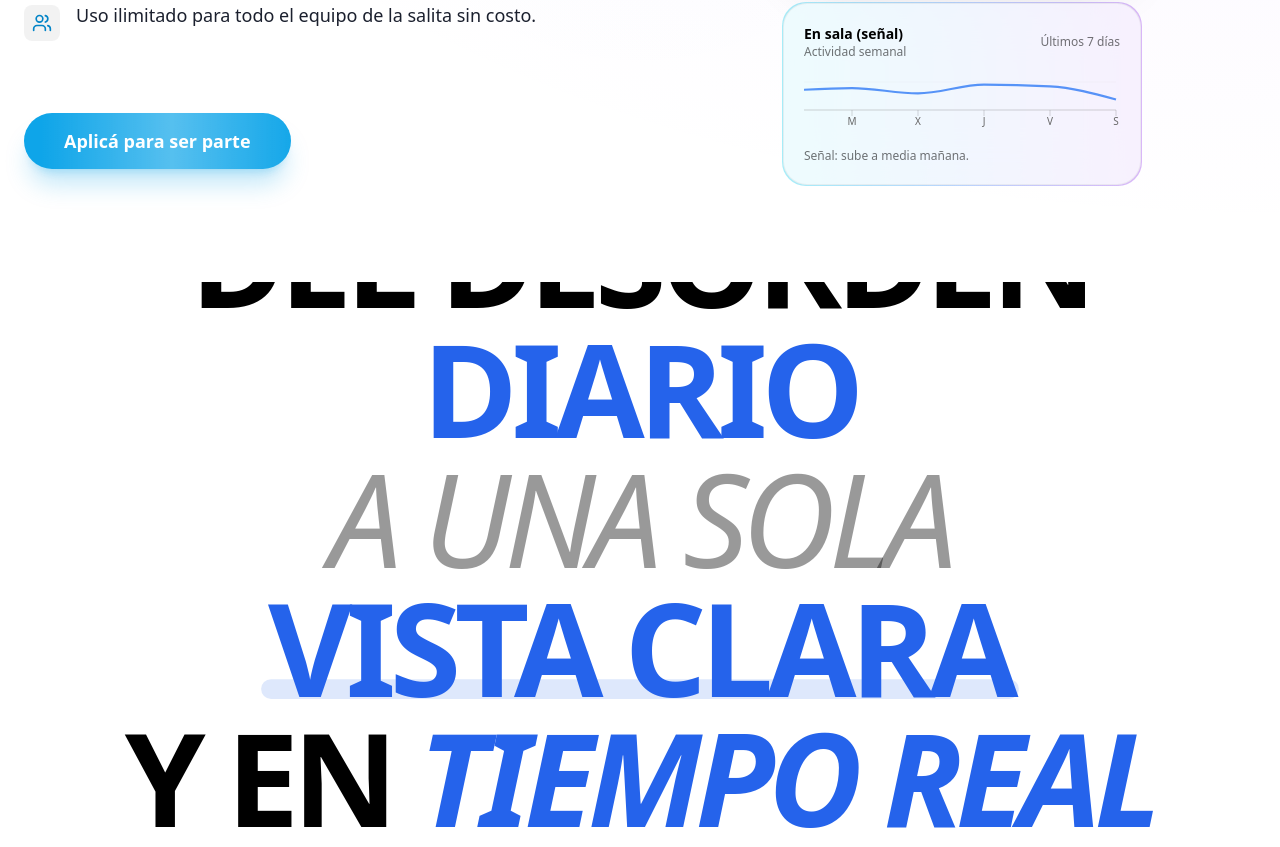
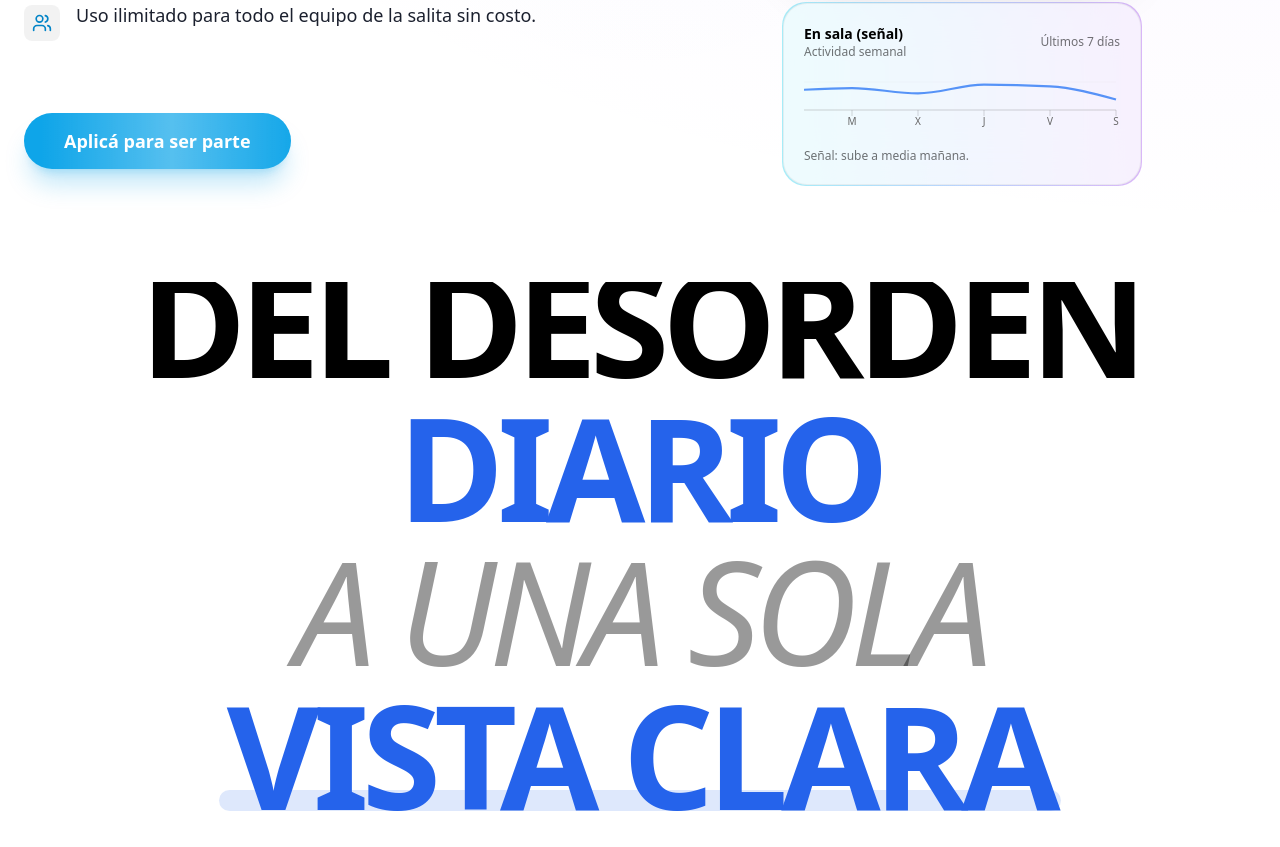
Before and after one commit to MED-LIFE/zanoo-landing, a Next.js app: page / in a window 1280 px wide. Shown: the part 921-1768 px from the top of the page. Built offline with nearby package versions, Linux system fonts and the light colour scheme.

Commit message:
fix: localized hero section scroll to prevent layout overlap

```diff
--- a/src/components/ZanooLanding.tsx
+++ b/src/components/ZanooLanding.tsx
@@ -1085,12 +1085,19 @@ function QuoteCarousel() {
 // -----------------------------
 export default function ZanooLanding() {
     const heroRef = useRef<HTMLElement>(null);
-    const { scrollYProgress } = useScroll({
+    const { scrollYProgress: heroScroll } = useScroll({
         target: heroRef,
         offset: ["start start", "end start"]
     });
-    const heroPhoneY = useTransform(scrollYProgress, [0, 1], [0, 120]);
-    const heroPhoneRotate = useTransform(scrollYProgress, [0, 1], [0, -12]); // Rotates 12deg as you scroll
+
+    const productoRef = useRef<HTMLElement>(null);
+    const { scrollYProgress: productoScroll } = useScroll({
+        target: productoRef,
+        offset: ["start start", "end start"]
+    });
+
+    const heroPhoneY = useTransform(heroScroll, [0, 1], [0, 120]);
+    const heroPhoneRotate = useTransform(heroScroll, [0, 1], [0, -12]); // Rotates 12deg as you scroll
     const fadeUp = useFadeUp();
 
     const [demoTab, setDemoTab] = useState<"Recepción" | "Consultorio" | "Dirección">("Recepción");
@@ -1425,12 +1432,12 @@ export default function ZanooLanding() {
             </section>
 
             {/* PROBLEMA (Rediseñado) */}
-            <section id="producto" className="h-screen flex items-center justify-center bg-white dark:bg-black overflow-hidden relative sticky top-0 z-0">
+            <section ref={productoRef} id="producto" className="h-screen flex items-center justify-center bg-white dark:bg-black overflow-hidden relative">
                 <motion.div
                     style={{
-                        opacity: useTransform(useScroll().scrollYProgress, [0.05, 0.15], [1, 0]),
-                        y: useTransform(useScroll().scrollYProgress, [0.05, 0.2], [0, -100]),
-                        scale: useTransform(useScroll().scrollYProgress, [0.05, 0.2], [1, 0.9]),
+                        opacity: useTransform(productoScroll, [0, 0.1], [1, 0]),
+                        y: useTransform(productoScroll, [0, 0.15], [0, -80]),
+                        scale: useTransform(productoScroll, [0, 0.15], [1, 0.92]),
                     }}
                     className="max-w-7xl mx-auto px-6 text-center"
                 >
```
